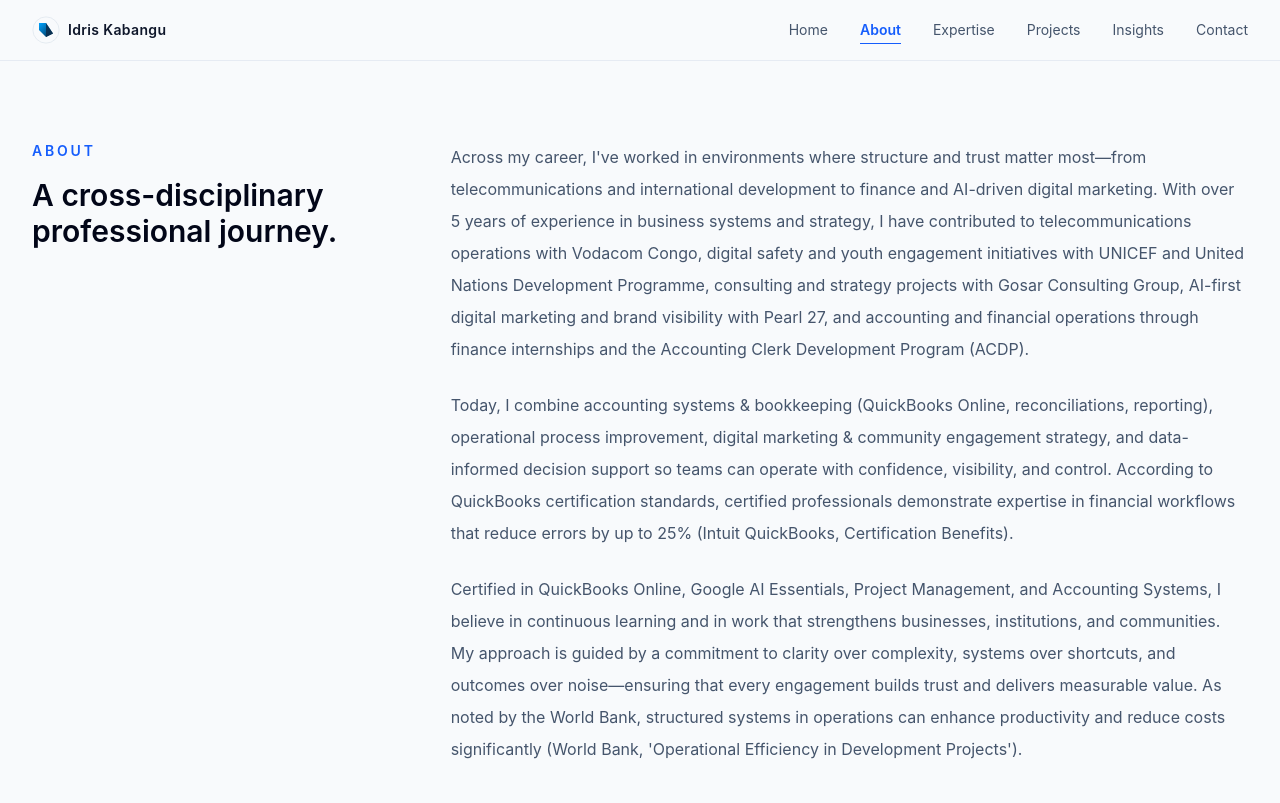
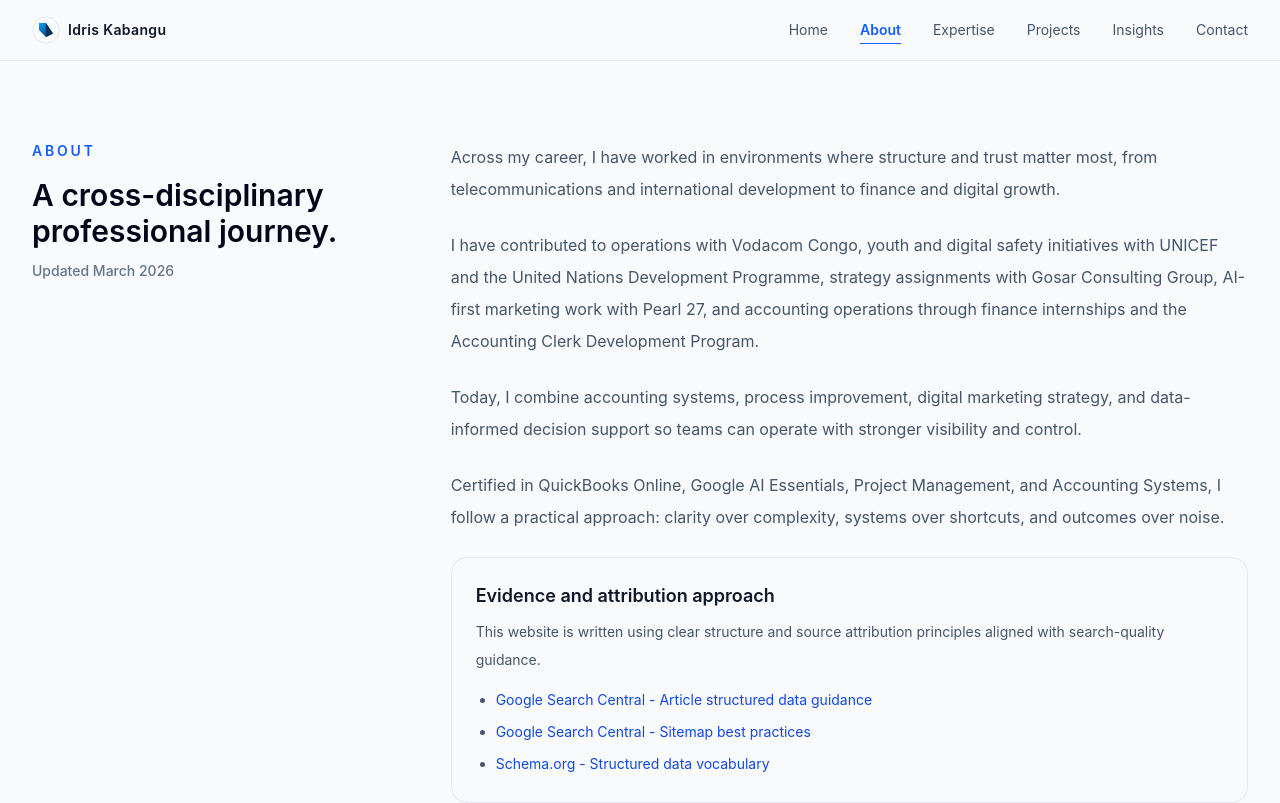
Before and after one commit to kabangumueyema/idris-website, a React (Vite) app: page /about in a window 1280 px wide. Shown: the top 803 px of the page. Built offline with nearby package versions, Linux system fonts and the light colour scheme.

Commit message:
Align core sections with AIO writing principles

```diff
--- a/src/components/About.jsx
+++ b/src/components/About.jsx
@@ -5,16 +5,46 @@
         <div className="lg:col-span-4">
           <p className="text-sm font-semibold uppercase tracking-[0.2em] text-blue-600">About</p>
           <h2 className="mt-4 text-3xl font-semibold text-slate-950">A cross-disciplinary professional journey.</h2>
+          <p className="mt-3 text-sm font-medium text-slate-500">Updated March 2026</p>
         </div>
         <div className="lg:col-span-8 space-y-6 text-slate-600 leading-8">
           <p>
-            Across my career, I've worked in environments where structure and trust matter most—from telecommunications and international development to finance and AI-driven digital marketing. With over 5 years of experience in business systems and strategy, I have contributed to telecommunications operations with Vodacom Congo, digital safety and youth engagement initiatives with UNICEF and United Nations Development Programme, consulting and strategy projects with Gosar Consulting Group, AI-first digital marketing and brand visibility with Pearl 27, and accounting and financial operations through finance internships and the Accounting Clerk Development Program (ACDP).
+            Across my career, I have worked in environments where structure and trust matter most, from telecommunications and international development to finance and digital growth.
           </p>
           <p>
-            Today, I combine accounting systems & bookkeeping (QuickBooks Online, reconciliations, reporting), operational process improvement, digital marketing & community engagement strategy, and data-informed decision support so teams can operate with confidence, visibility, and control. According to QuickBooks certification standards, certified professionals demonstrate expertise in financial workflows that reduce errors by up to 25% (Intuit QuickBooks, Certification Benefits).
+            I have contributed to operations with Vodacom Congo, youth and digital safety initiatives with UNICEF and the United Nations Development Programme, strategy assignments with Gosar Consulting Group, AI-first marketing work with Pearl 27, and accounting operations through finance internships and the Accounting Clerk Development Program.
           </p>
           <p>
-            Certified in QuickBooks Online, Google AI Essentials, Project Management, and Accounting Systems, I believe in continuous learning and in work that strengthens businesses, institutions, and communities. My approach is guided by a commitment to clarity over complexity, systems over shortcuts, and outcomes over noise—ensuring that every engagement builds trust and delivers measurable value. As noted by the World Bank, structured systems in operations can enhance productivity and reduce costs significantly (World Bank, 'Operational Efficiency in Development Projects').
+            Today, I combine accounting systems, process improvement, digital marketing strategy, and data-informed decision support so teams can operate with stronger visibility and control.
+          </p>
+          <p>
+            Certified in QuickBooks Online, Google AI Essentials, Project Management, and Accounting Systems, I follow a practical approach: clarity over complexity, systems over shortcuts, and outcomes over noise.
+          </p>
+          <div className="rounded-2xl border border-slate-200 bg-slate-50 p-6">
+            <h3 className="text-lg font-semibold text-slate-900">Evidence and attribution approach</h3>
+            <p className="mt-2 text-sm leading-7 text-slate-600">
+              This website is written using clear structure and source attribution principles aligned with search-quality guidance.
+            </p>
+            <ul className="mt-3 list-disc space-y-1 pl-5 text-sm leading-7">
+              <li>
+                <a href="https://developers.google.com/search/docs/appearance/structured-data/article" target="_blank" rel="noopener noreferrer" className="text-blue-700 hover:text-blue-800 hover:underline">
+                  Google Search Central - Article structured data guidance
+                </a>
+              </li>
+              <li>
+                <a href="https://developers.google.com/search/docs/crawling-indexing/sitemaps/build-sitemap" target="_blank" rel="noopener noreferrer" className="text-blue-700 hover:text-blue-800 hover:underline">
+                  Google Search Central - Sitemap best practices
+                </a>
+              </li>
+              <li>
+                <a href="https://schema.org/" target="_blank" rel="noopener noreferrer" className="text-blue-700 hover:text-blue-800 hover:underline">
+                  Schema.org - Structured data vocabulary
+                </a>
+              </li>
+            </ul>
+          </div>
+          <p>
+            This positioning reflects a journeyman-expert model: rigorous research, transparent sourcing, and careful explanation rather than inflated claims.
           </p>
         </div>
       </div>
--- a/src/components/Expertise.jsx
+++ b/src/components/Expertise.jsx
@@ -8,9 +8,20 @@
         <div className="max-w-3xl">
           <p className="text-sm font-semibold uppercase tracking-[0.2em] text-blue-600">Expertise</p>
           <h2 className="mt-4 text-3xl font-semibold text-slate-950">Structured expertise across finance, operations, and digital growth.</h2>
+          <p className="mt-3 text-sm font-medium text-slate-500">Updated March 2026</p>
           <p className="mt-4 text-slate-600 leading-8">
             A consulting-style approach focused on clarity, structure, and practical outcomes.
           </p>
+        </div>
+
+        <div className="mt-8 rounded-2xl border border-slate-200 bg-slate-50 p-6">
+          <h3 className="text-xl font-semibold text-slate-950">Execution framework</h3>
+          <ol className="mt-3 list-decimal space-y-1 pl-5 text-sm leading-7 text-slate-600">
+            <li>Define the decision, constraint, and measurable objective.</li>
+            <li>Map workflows and ownership before proposing technology changes.</li>
+            <li>Prioritize actions by value, risk, and implementation feasibility.</li>
+            <li>Track outcomes with operational and financial metrics.</li>
+          </ol>
         </div>
 
         <div className="mt-12 grid gap-6 md:grid-cols-2">
@@ -32,6 +43,27 @@
             ))}
           </div>
         </div>
+
+        <div className="mt-12 rounded-2xl border border-slate-200 bg-white p-6">
+          <h3 className="text-lg font-semibold text-slate-950">Reference standards used in this site</h3>
+          <ul className="mt-3 list-disc space-y-1 pl-5 text-sm leading-7">
+            <li>
+              <a href="https://developers.google.com/search/docs/appearance/structured-data/article" target="_blank" rel="noopener noreferrer" className="text-blue-700 hover:text-blue-800 hover:underline">
+                Google Search Central - Article structured data
+              </a>
+            </li>
+            <li>
+              <a href="https://developers.google.com/search/docs/crawling-indexing/sitemaps/build-sitemap" target="_blank" rel="noopener noreferrer" className="text-blue-700 hover:text-blue-800 hover:underline">
+                Google Search Central - Sitemaps
+              </a>
+            </li>
+            <li>
+              <a href="https://schema.org/ItemList" target="_blank" rel="noopener noreferrer" className="text-blue-700 hover:text-blue-800 hover:underline">
+                Schema.org - ItemList for structured content collections
+              </a>
+            </li>
+          </ul>
+        </div>
       </div>
     </section>
   );
--- a/src/components/Home.jsx
+++ b/src/components/Home.jsx
@@ -55,6 +55,7 @@
           <p className="mb-5 text-sm font-medium uppercase tracking-[0.2em] text-blue-600">
             Business Systems & Strategy • Finance • Operations • Digital Growth
           </p>
+          <p className="text-sm font-medium text-slate-500">Updated March 2026</p>
           <h1 className="max-w-4xl text-3xl font-semibold leading-tight text-slate-950 sm:text-4xl lg:text-5xl">
             I help organizations move from confusion to clarity by building systems, improving execution, and making growth more disciplined.
           </h1>
@@ -64,6 +65,14 @@
           <p className="mt-4 max-w-2xl text-base leading-7 text-slate-600">
             This site is designed as a practical gateway to my background, methods, selected work, and current thinking.
           </p>
+          <div className="mt-6 max-w-2xl rounded-2xl border border-slate-200 bg-white p-5">
+            <h2 className="text-base font-semibold text-slate-900">How this website is structured for clarity</h2>
+            <ol className="mt-3 list-decimal space-y-1 pl-5 text-sm leading-7 text-slate-600">
+              <li>Each section focuses on one clear intent: background, expertise, projects, and insights.</li>
+              <li>Long-form insights use explicit headings, scannable lists, and source attribution.</li>
+              <li>Evidence-heavy claims are linked to primary sources whenever possible.</li>
+            </ol>
+          </div>
           <div className="mt-10 flex flex-wrap gap-4">
             <Link to="/about" className="rounded-2xl bg-blue-600 px-5 py-3 text-sm font-semibold text-white shadow-sm transition-all duration-200 hover:-translate-y-0.5 hover:bg-blue-700 hover:shadow-md">
               Start with About
--- a/src/components/Work.jsx
+++ b/src/components/Work.jsx
@@ -6,6 +6,19 @@
       <div className="max-w-3xl">
         <p className="text-sm font-semibold uppercase tracking-[0.2em] text-blue-600">Projects / Work</p>
         <h2 className="mt-4 text-3xl font-semibold text-slate-950">Representative work shaped by systems thinking.</h2>
+        <p className="mt-3 text-sm font-medium text-slate-500">Updated March 2026</p>
+        <p className="mt-4 text-sm leading-7 text-slate-600">
+          Each project summary follows a fixed evidence format: objective, approach, and outcome.
+        </p>
+      </div>
+
+      <div className="mt-8 rounded-2xl border border-slate-200 bg-slate-50 p-6">
+        <h3 className="text-lg font-semibold text-slate-950">How to interpret project outcomes</h3>
+        <ul className="mt-3 list-disc space-y-1 pl-5 text-sm leading-7 text-slate-600">
+          <li>Outcomes are based on project analysis, case data, or modeled scenarios.</li>
+          <li>Where figures are shown, they reflect project-scope assumptions at the time of analysis.</li>
+          <li>Results are presented as decision-support evidence, not universal guarantees.</li>
+        </ul>
       </div>
 
       <div className="mt-12 space-y-6">
```
